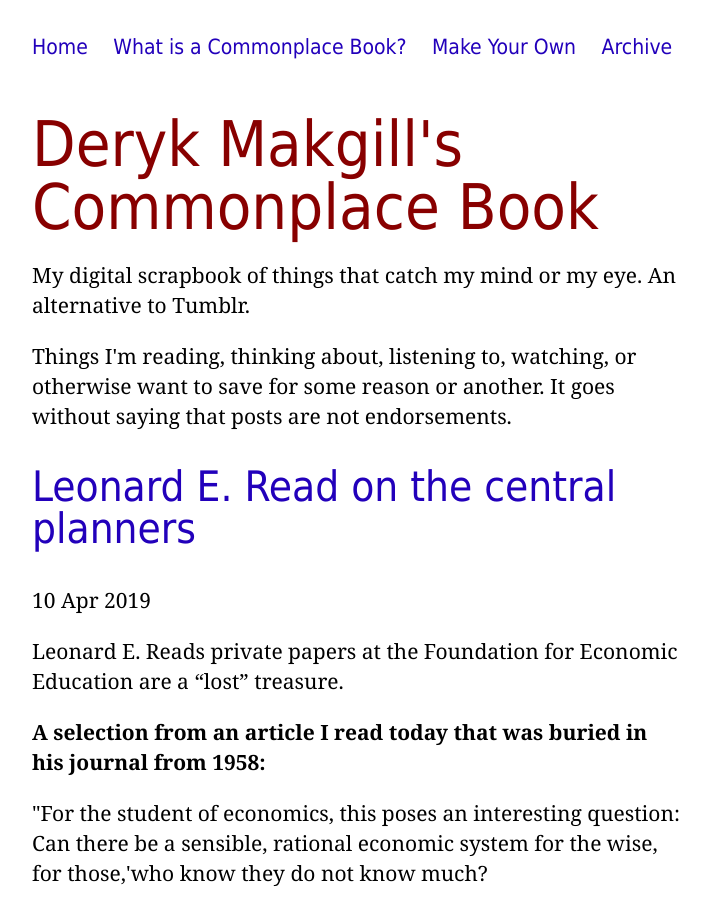
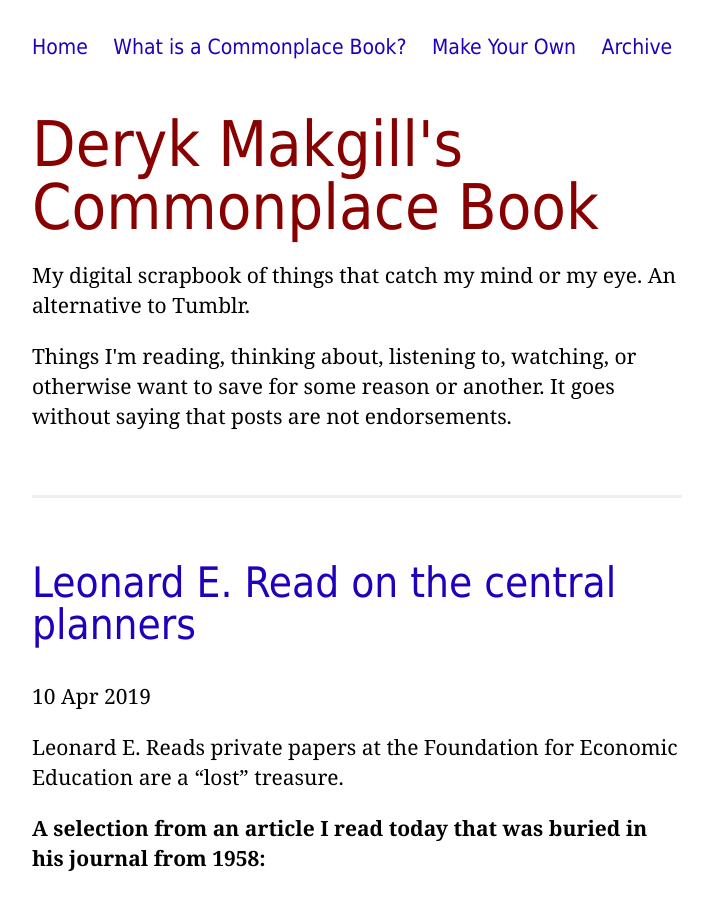
Before and after one commit to derykmakgill/commonplace, a Jekyll site: the page built from index.html, in a window 1280 px wide. Shown: the top 898 px of the page, without its empty margins (188-901 px from the left). Built offline with Jekyll 4.4.1, drawn with Linux system fonts in a browser that asks for light colours; the list of posts is cut into pages by our own code.

Commit message:
Update default.html

```diff
--- a/_layouts/default.html
+++ b/_layouts/default.html
@@ -20,7 +20,7 @@
 <p>My digital scrapbook of things that catch my mind or my eye. An alternative to Tumblr.</p>
 
 	<p>Things I'm reading, thinking about, listening to, watching, or otherwise want to save for some reason or another. It goes without saying that posts are not endorsements.</p>
-</section>
+<hr></section>
 <div id="content">
 
 
```
